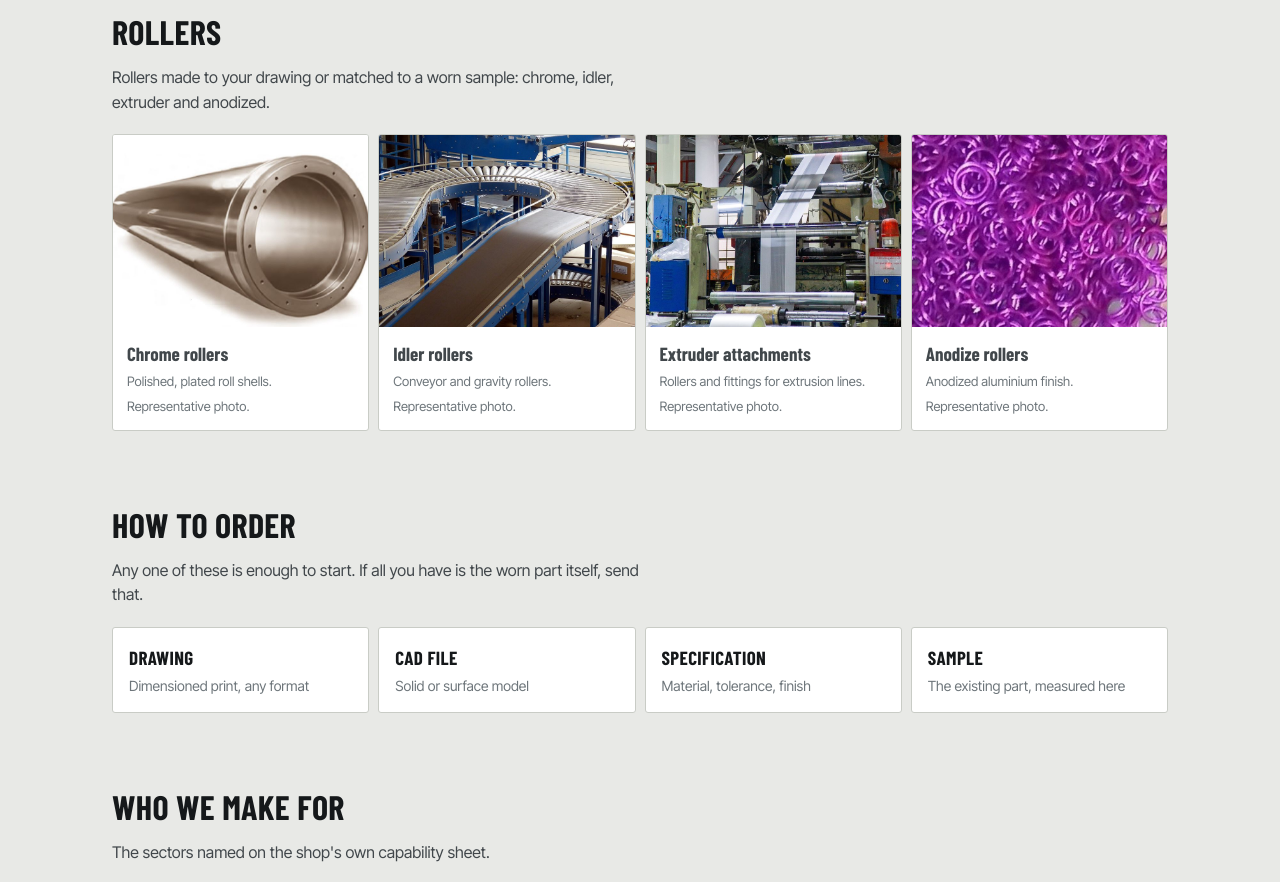
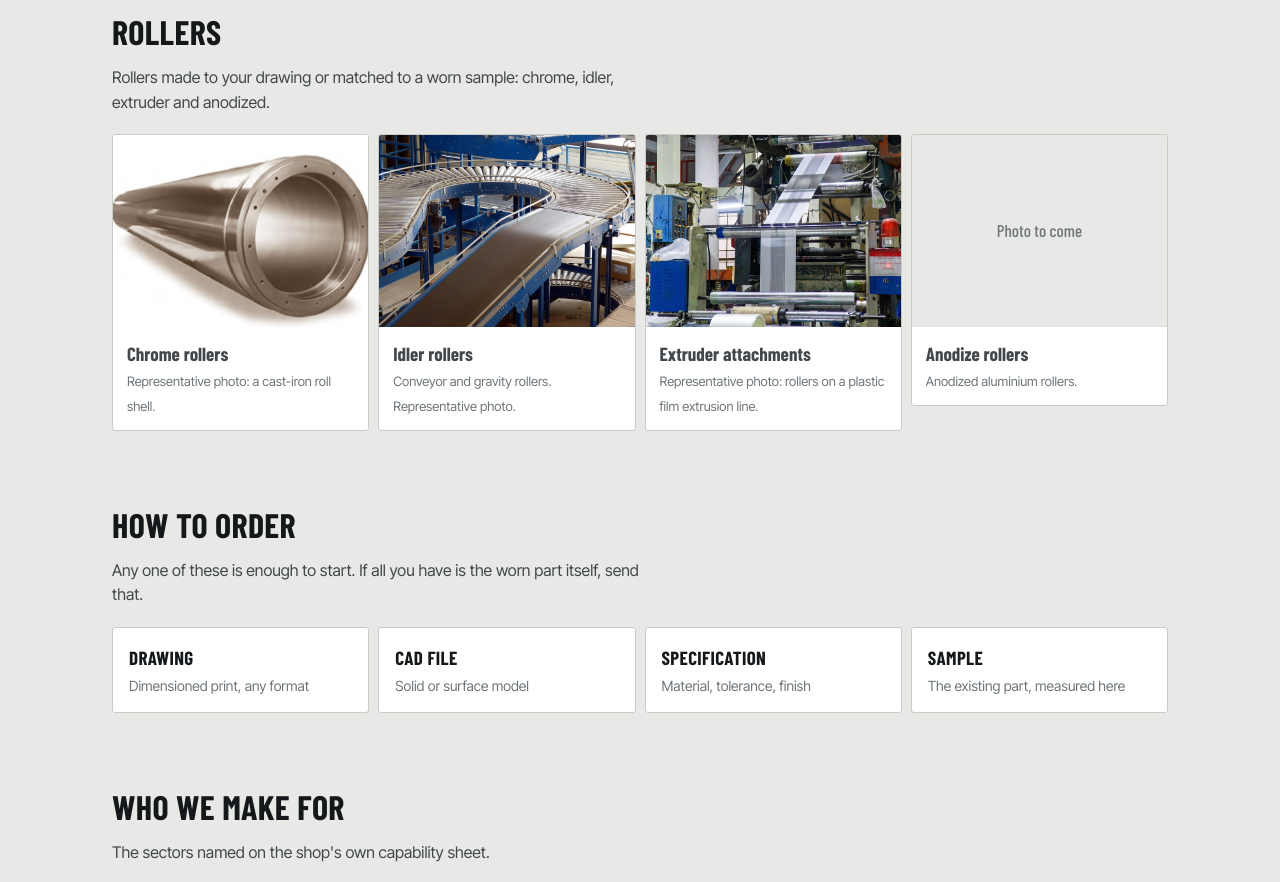
Before and after one commit to sfdc-24/steelworks-site, a plain HTML site: page index.html in a window 1280 px wide. Shown: the part 1120-2002 px from the top of the page. Drawn offline with nearby package versions, Linux system fonts and the light colour scheme.

Commit message:
Rollers: every caption says what its photo shows; no anodize photo yet
Codex and Cursor NO-GO at 5688df4: the "chrome" photo is a chilled-iron
calender roll shell (not chrome or plated) and the "anodize" photo is
anodized jewellery jump rings (not a roller). Now the chrome card's photo
is captioned as a cast-iron roll shell, the extruder card as rollers on a
film extrusion line, and the anodize card shows "Photo to come" until the
shop's photo arrives; the jewellery image is removed.

Co-Authored-By: Claude Opus 5.5 (1M context) <noreply@anthropic.com>

```diff
--- a/index.html
+++ b/index.html
@@ -152,6 +152,7 @@ h2{font-family:var(--display);font-size:clamp(24px,3.4vw,34px);font-weight:700;c
 .rollers figure{margin:0;border:1px solid var(--rule);background:var(--mill);border-radius:3px;overflow:hidden}
 .rollers img{display:block;width:100%;height:auto;aspect-ratio:4/3;object-fit:cover}
 .rollers figcaption{padding:12px 14px}
+.rollers .nophoto{aspect-ratio:4/3;display:grid;place-items:center;background:var(--steel);color:var(--dim);font-family:var(--display);font-size:17px;border-bottom:1px solid var(--hair)}
 .rollers b{display:block;font-family:var(--display);font-size:19px;font-weight:700}
 .rollers span{font-size:13px;color:var(--dim)}
 @media (max-width:900px){.rollers{grid-template-columns:repeat(2,1fr)}}
@@ -291,14 +292,14 @@ footer{border-top:1px solid var(--hair);margin-top:12px;padding:20px 0 40px;
     <p class="lede">Rollers made to your drawing or matched to a worn sample: chrome, idler,
       extruder and anodized.</p>
     <ul class="rollers">
-      <li><figure><img src="img/chrome-rollers.jpg" width="800" height="600" loading="lazy" decoding="async" alt="A polished steel roll shell with a bolted flange end">
-        <figcaption><b>Chrome rollers</b><span>Polished, plated roll shells. Representative photo.</span></figcaption></figure></li>
+      <li><figure><img src="img/roll-shell.jpg" width="800" height="600" loading="lazy" decoding="async" alt="A chilled-iron roll shell with a bolted flange end">
+        <figcaption><b>Chrome rollers</b><span>Representative photo: a cast-iron roll shell.</span></figcaption></figure></li>
       <li><figure><img src="img/idler-rollers.jpg" width="800" height="600" loading="lazy" decoding="async" alt="A roller conveyor curve made of rows of idler rollers">
         <figcaption><b>Idler rollers</b><span>Conveyor and gravity rollers. Representative photo.</span></figcaption></figure></li>
       <li><figure><img src="img/extruder-attachments.jpg" width="800" height="600" loading="lazy" decoding="async" alt="Rollers on a plastic film extrusion line">
-        <figcaption><b>Extruder attachments</b><span>Rollers and fittings for extrusion lines. Representative photo.</span></figcaption></figure></li>
-      <li><figure><img src="img/anodized-finish.jpg" width="800" height="600" loading="lazy" decoding="async" alt="Anodized aluminium parts showing the coloured anodized finish">
-        <figcaption><b>Anodize rollers</b><span>Anodized aluminium finish. Representative photo.</span></figcaption></figure></li>
+        <figcaption><b>Extruder attachments</b><span>Representative photo: rollers on a plastic film extrusion line.</span></figcaption></figure></li>
+      <li><figure><div class="nophoto" role="img" aria-label="No photo yet">Photo to come</div>
+        <figcaption><b>Anodize rollers</b><span>Anodized aluminium rollers.</span></figcaption></figure></li>
     </ul>
   </section>
 
```
Also changed, not shown: img/anodized-finish.jpg (deleted), img/roll-shell.jpg (renamed from img/chrome-rollers.jpg).
